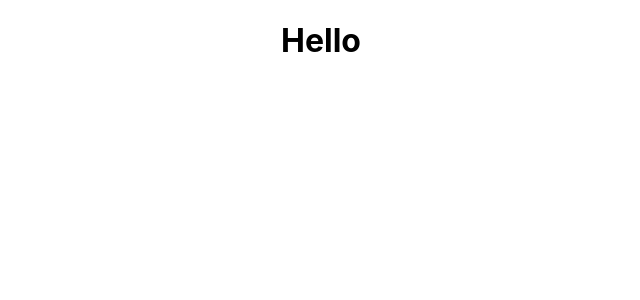
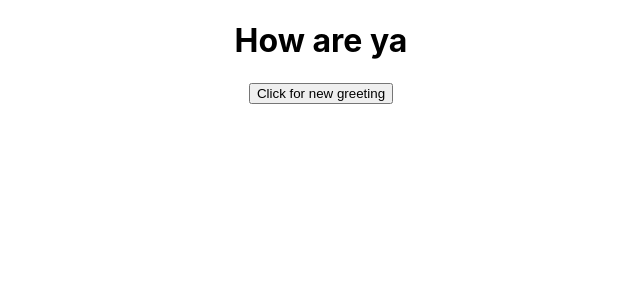
Before and after one commit to NealLyonsWake/Greeting_App, a React (Create React App) app: page / in a window 1280 px wide. Shown: the top 300 px of the page, without its empty margins (319-959 px from the left). Built offline with nearby package versions, Linux system fonts and the light colour scheme.

Commit message:
Added the array, state and interaction functions to Greeting component. Updated README.md file

```diff
--- a/src/Greeting.jsx
+++ b/src/Greeting.jsx
@@ -1,8 +1,26 @@
 import React, {useEffect, useState}from "react";
 
 function Greeting(){
+    const [greeting, setGreeting] = useState([]);
+
+    const greetingArray =["Hello", "Hi there", "Alright", "Good morning", "How's it going", "How are ya", "Good Evening"]
+
+    useEffect(()=>{
+        newGreeting();
+      },[])
+
+      function newGreeting(){
+          setGreeting(()=>{
+              return greetingArray[ Math.floor(Math.random()*greetingArray.length)]
+              })
+      }
+
+
     return (
-    <div><h1>Hello</h1></div>
+    <div>
+    <h1>{greeting}</h1>
+    <button onClick={newGreeting}>Click for new greeting</button>
+    </div>
     )
 }
 
```
Also changed, not shown: 1 other file (tests, documents, lock files or other folders).
